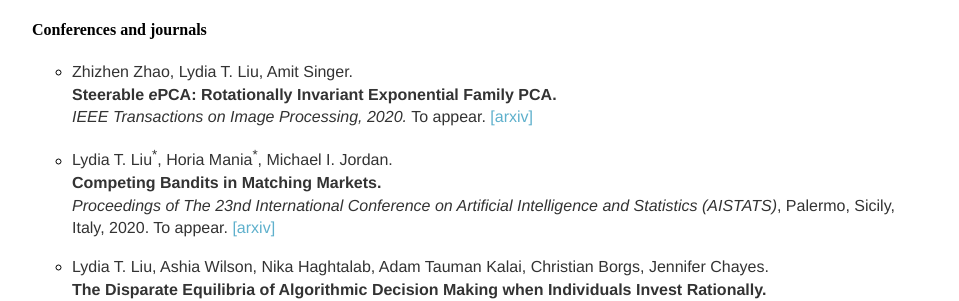
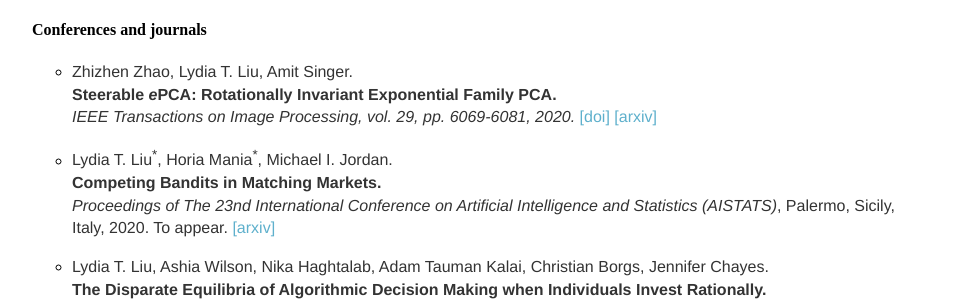
Before and after one commit to serenalwang/serenalwang.github.io, a Jekyll site: the page built from projects.md, in a window 1280 px wide. Shown: the part 287-588 px from the top of the page, without its empty margins (160-1119 px from the left). Built offline with Jekyll 4.4.1, drawn with Linux system fonts in a browser that asks for light colours.

Commit message:
Update projects.md

```diff
--- a/projects.md
+++ b/projects.md
@@ -15,7 +15,7 @@ title: Research
 
 * Zhizhen Zhao, Lydia T. Liu, Amit Singer.
 **Steerable *e*PCA: Rotationally Invariant Exponential Family PCA.**
-*IEEE Transactions on Image Processing, 2020.* To appear. [[arxiv]](https://arxiv.org/abs/1812.08789)
+*IEEE Transactions on Image Processing, vol. 29, pp. 6069-6081, 2020.* [[doi]](https://doi.org/10.1109/TIP.2020.2988139) [[arxiv]](https://arxiv.org/abs/1812.08789)
 
 * Lydia T. Liu<sup>\*</sup>, Horia Mania<sup>\*</sup>, Michael I. Jordan.
 **Competing Bandits in Matching Markets.**
```
